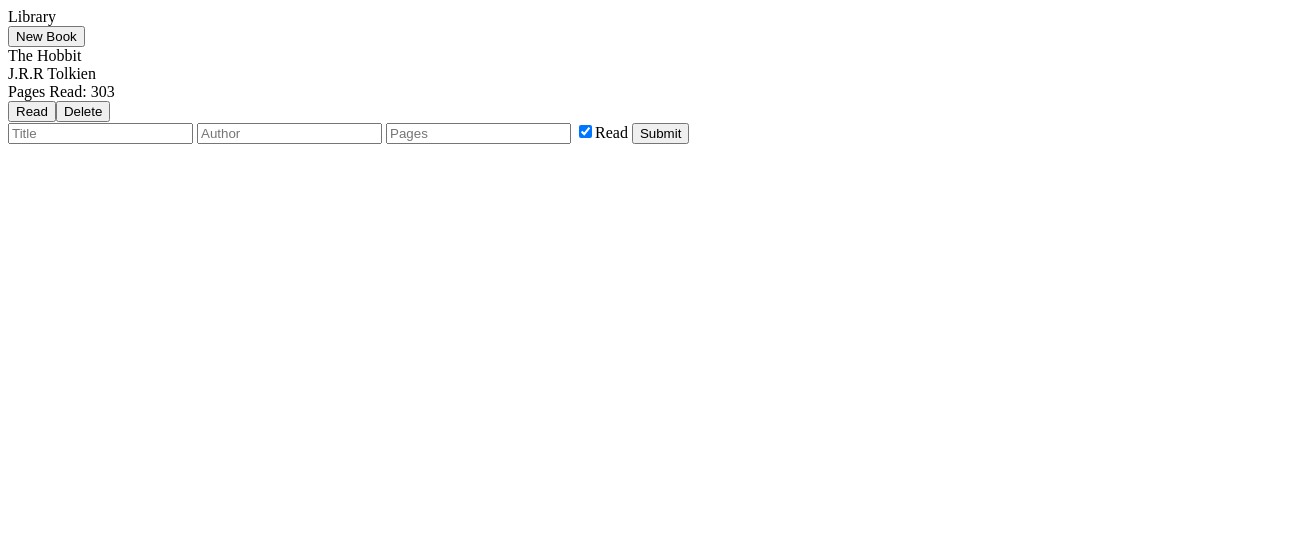
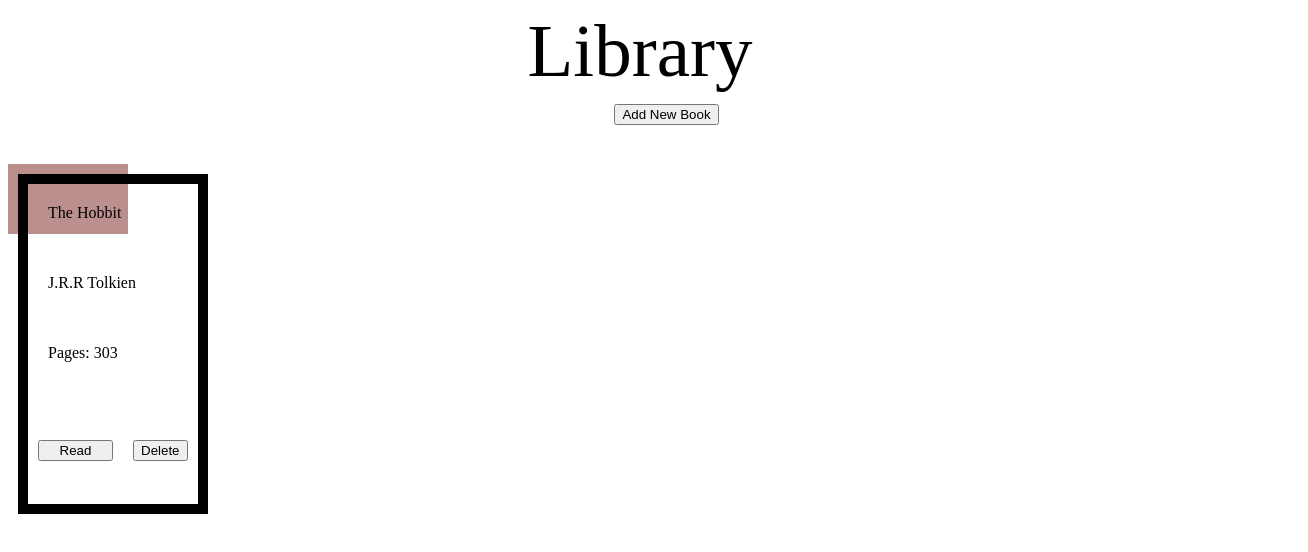
Before and after one commit to haydenbp/TOP-JS-Project-Library, a plain HTML site: page html.html in a window 1280 px wide. Shown: the whole page, 1308 px wide, since content can reach past the window. Drawn offline with Linux system fonts and the light colour scheme.

Commit message:
adding styling

```diff
--- a/html.html
+++ b/html.html
@@ -8,8 +8,12 @@
     <link rel="stylesheet" href="style.css">
 </head>
 <header>Library</header>
+<div id = 'buttonContainer'>
+    <button id = 'addBook' >Add New Book</button>
+
+</div>
+
 <body>
-<button id = 'addBook' >New Book</button>
 
 <div id = 'bookshelf'>
 
--- a/script.js
+++ b/script.js
@@ -73,7 +73,7 @@ function createBook(bookInArray){
 
   //pages /div
   pagesDiv.classList = 'pages'
-  pagesDiv.innerText = `Pages Read: ${bookInArray.Pages}`
+  pagesDiv.innerText = `Pages: ${bookInArray.Pages}`
   bookDiv.appendChild(pagesDiv)
 
   //read button div
@@ -154,6 +154,8 @@ function submitForm(){
 
   console.log(popUp.title.value)
 
+  popUp.reset();
+
   hideForm()
 
 
--- a/style.css
+++ b/style.css
@@ -1,5 +1,55 @@
-#popup{
-    display: block;
+
+
+header{
+   text-align: center;
+   font-size: 75px;
+}
+
+#buttonContainer{
+    width: 100vw;
+
+}
+
+#addBook{
+
+    margin: 0;
+    position: absolute;
+    left: 48%;
+
+
+}
+
+#bookshelf{
+    display: inline-grid;
+    margin: auto;
+    grid-template-columns: repeat(6, 1fr);
+    background-color: rosybrown;
+    grid-gap: 10px 10px;
+}
+
+.book{
+
+
+    width: 150px;
+    height: 300px;
+    border: solid 10px;
+}
+div{
+    width: 100px;
+    height: 50px;
+    padding: 10px
+}
+
+.notRead,.read{
+    width: 75px;
+    margin-top: 36px;
+    margin-right: 20px;
+
+}
+
+
+#newBook{
+    display: none;
 }
 
 #read{
@@ -9,11 +59,12 @@
 
 
 .notRead{
-    background-color: rosybrown !important;
+    background-color: rgba(209, 31, 31, 0.658) !important;
 
 }
 
 .hide{
 
-    display: none !important;
+    display: block !important;
+
 }
```
